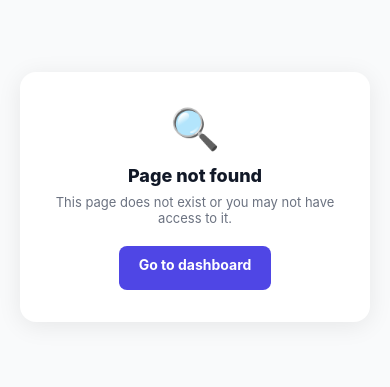
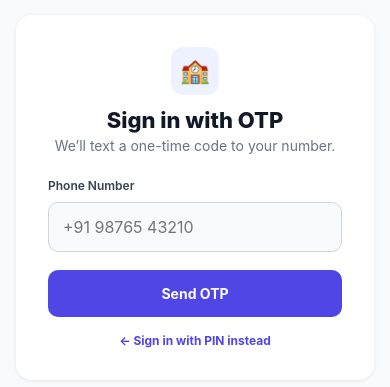
Before and after one commit to PranixQuick/School-OS, a Next.js app: page /parent/login-otp in a window 390 px wide. Before the commit this address had no page. Shown: the part 225-612 px from the top of the page. Built offline with nearby package versions, Linux system fonts and the light colour scheme.

Commit message:
feat(otp): parent passwordless login page (OTP PR6-parents)
Phone -> OTP -> signed in, no PIN. Calls the login-otp endpoints.

```diff
--- /dev/null
+++ b/app/parent/login-otp/page.tsx
@@ -0,0 +1,99 @@
+'use client';
+// app/parent/login-otp/page.tsx
+// ISS-OTP PR6 (parents) — passwordless sign-in with a phone OTP (no PIN).
+
+import { useState } from 'react';
+import { useRouter } from 'next/navigation';
+import Link from 'next/link';
+
+type Step = 'phone' | 'otp';
+
+export default function ParentLoginOtpPage() {
+  const router = useRouter();
+  const [step, setStep] = useState<Step>('phone');
+  const [phone, setPhone] = useState('');
+  const [code, setCode] = useState('');
+  const [busy, setBusy] = useState(false);
+  const [error, setError] = useState('');
+
+  const inputStyle: React.CSSProperties = { width: '100%', padding: '14px', border: '1px solid #D1D5DB', borderRadius: 10, fontSize: 16, boxSizing: 'border-box', outline: 'none', marginTop: 4 };
+  const label: React.CSSProperties = { display: 'block', fontSize: 12, fontWeight: 600, color: '#374151', marginBottom: 5 };
+
+  async function send() {
+    if (!phone.trim()) { setError('Enter your phone number.'); return; }
+    setBusy(true); setError('');
+    try {
+      const r = await fetch('/api/parent/login-otp/request', {
+        method: 'POST', headers: { 'Content-Type': 'application/json' },
+        body: JSON.stringify({ phone: phone.trim() }),
+      });
+      const d = await r.json().catch(() => ({}));
+      if (!r.ok) { setError(d.error || 'Could not send OTP.'); return; }
+      setStep('otp');
+    } catch { setError('Network error. Please try again.'); }
+    finally { setBusy(false); }
+  }
+
+  async function verify() {
+    if (!code.trim()) { setError('Enter the OTP.'); return; }
+    setBusy(true); setError('');
+    try {
+      const r = await fetch('/api/parent/login-otp/verify', {
+        method: 'POST', headers: { 'Content-Type': 'application/json' },
+        body: JSON.stringify({ phone: phone.trim(), code: code.trim() }),
+      });
+      const d = await r.json().catch(() => ({}));
+      if (!r.ok) { setError(d.error || 'Sign-in failed.'); return; }
+      router.push(d.redirectTo ?? '/parent');
+    } catch { setError('Network error. Please try again.'); }
+    finally { setBusy(false); }
+  }
+
+  return (
+    <div style={{ minHeight: '100vh', background: '#F9FAFB', display: 'flex', flexDirection: 'column', alignItems: 'center', justifyContent: 'center', padding: 16, fontFamily: '-apple-system, BlinkMacSystemFont, "Segoe UI", sans-serif' }}>
+      <div style={{ background: '#fff', borderRadius: 16, padding: 32, width: '100%', maxWidth: 380, boxShadow: '0 1px 4px rgba(0,0,0,0.08)' }}>
+        <div style={{ textAlign: 'center', marginBottom: 24 }}>
+          <div style={{ width: 48, height: 48, background: '#EEF2FF', borderRadius: 12, display: 'flex', alignItems: 'center', justifyContent: 'center', margin: '0 auto 12px', fontSize: 24 }}>🏫</div>
+          <h1 style={{ fontSize: 22, fontWeight: 800, color: '#111827', margin: 0 }}>Sign in with OTP</h1>
+          <p style={{ fontSize: 14, color: '#6B7280', marginTop: 4 }}>
+            {step === 'phone' ? 'We’ll text a one-time code to your number.' : 'Enter the code we sent you.'}
+          </p>
+        </div>
+
+        {step === 'phone' ? (
+          <div style={{ display: 'flex', flexDirection: 'column', gap: 14 }}>
+            <div>
+              <label style={label}>Phone Number</label>
+              <input type="tel" inputMode="tel" value={phone} onChange={e => setPhone(e.target.value)} placeholder="+91 98765 43210" style={inputStyle}
+                onKeyDown={e => { if (e.key === 'Enter') void send(); }} />
+            </div>
+            <button onClick={() => void send()} disabled={busy}
+              style={{ padding: '15px', background: busy ? '#9CA3AF' : '#4F46E5', color: '#fff', border: 'none', borderRadius: 10, fontSize: 14, fontWeight: 700, cursor: busy ? 'not-allowed' : 'pointer', marginTop: 4 }}>
+              {busy ? 'Sending…' : 'Send OTP'}
+            </button>
+          </div>
+        ) : (
+          <div style={{ display: 'flex', flexDirection: 'column', gap: 14 }}>
+            <div>
+              <label style={label}>OTP</label>
+              <input value={code} onChange={e => setCode(e.target.value)} inputMode="numeric" placeholder="6-digit code" style={inputStyle}
+                onKeyDown={e => { if (e.key === 'Enter') void verify(); }} />
+            </div>
+            <button onClick={() => void verify()} disabled={busy}
+              style={{ padding: '15px', background: busy ? '#9CA3AF' : '#4F46E5', color: '#fff', border: 'none', borderRadius: 10, fontSize: 14, fontWeight: 700, cursor: busy ? 'not-allowed' : 'pointer' }}>
+              {busy ? 'Verifying…' : 'Verify & Sign In'}
+            </button>
+          </div>
+        )}
+
+        {error && (
+          <div style={{ marginTop: 14, padding: '8px 12px', background: '#FEF2F2', border: '1px solid #FCA5A5', borderRadius: 8, fontSize: 12, color: '#B91C1C' }}>{error}</div>
+        )}
+
+        <div style={{ marginTop: 16, textAlign: 'center', fontSize: 12 }}>
+          <Link href="/parent/login" style={{ color: '#4F46E5', fontWeight: 700, textDecoration: 'none' }}>← Sign in with PIN instead</Link>
+        </div>
+      </div>
+    </div>
+  );
+}
```
